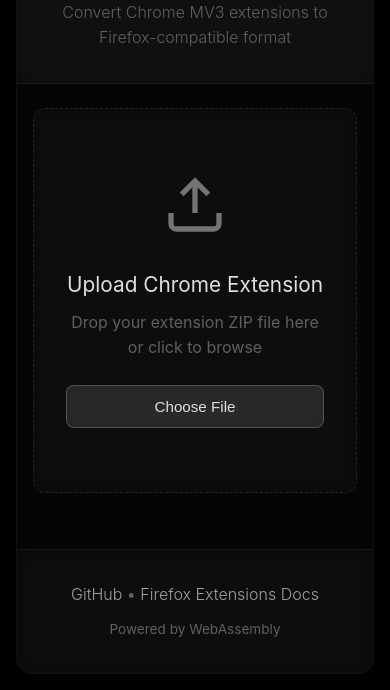
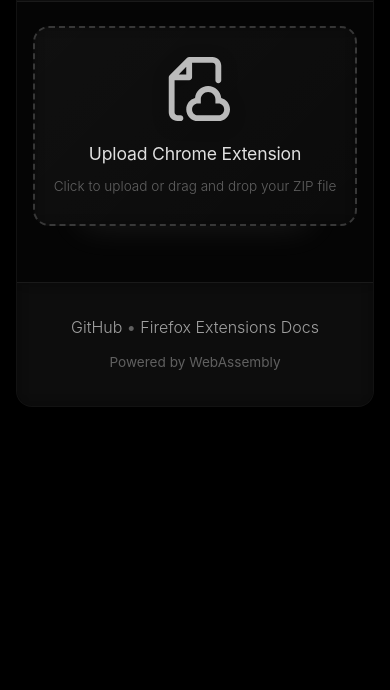
Before and after one commit to OtsoBear/chrome2moz, a plain HTML site: page web/index.html in a window 390 px wide. Shown: the part 227-917 px from the top of the page. After the commit the page ends 844 px from the top, so only its background shows below. Drawn offline with Linux system fonts and the light colour scheme; a script that the page names is missing.

Commit message:
feat: Enhance upload section with custom file upload component and improved styling

```diff
--- a/web/app.js
+++ b/web/app.js
@@ -41,6 +41,12 @@
 uploadBox.addEventListener('dragover', handleDragOver);
 uploadBox.addEventListener('dragleave', handleDragLeave);
 uploadBox.addEventListener('drop', handleDrop);
+uploadBox.addEventListener('click', (e) => {
+    // Prevent default label behavior to avoid double-triggering
+    if (e.target === uploadBox || e.target.closest('.icon') || e.target.closest('.text')) {
+        // Let the label's default behavior handle opening file dialog
+    }
+});
 convertBtn.addEventListener('click', handleConvert);
 cancelBtn.addEventListener('click', resetUI);
 downloadBtn.addEventListener('click', handleDownload);
--- a/web/index.html
+++ b/web/index.html
@@ -16,21 +16,22 @@
         <main>
             <!-- Upload Section -->
             <section class="upload-section">
-                <div class="upload-box" id="uploadBox">
-                    <div class="upload-content">
-                        <svg class="upload-icon" viewBox="0 0 24 24" fill="none" stroke="currentColor" stroke-width="2">
-                            <path d="M21 15v4a2 2 0 0 1-2 2H5a2 2 0 0 1-2-2v-4"></path>
-                            <polyline points="17 8 12 3 7 8"></polyline>
-                            <line x1="12" y1="3" x2="12" y2="15"></line>
+                <label for="fileInput" class="custom-file-upload" id="uploadBox">
+                    <div class="icon">
+                        <svg viewBox="0 0 24 24" fill="" xmlns="http://www.w3.org/2000/svg">
+                            <g id="SVGRepo_bgCarrier" stroke-width="0"></g>
+                            <g id="SVGRepo_tracerCarrier" stroke-linecap="round" stroke-linejoin="round"></g>
+                            <g id="SVGRepo_iconCarrier">
+                                <path fill-rule="evenodd" clip-rule="evenodd" d="M10 1C9.73478 1 9.48043 1.10536 9.29289 1.29289L3.29289 7.29289C3.10536 7.48043 3 7.73478 3 8V20C3 21.6569 4.34315 23 6 23H7C7.55228 23 8 22.5523 8 22C8 21.4477 7.55228 21 7 21H6C5.44772 21 5 20.5523 5 20V9H10C10.5523 9 11 8.55228 11 8V3H18C18.5523 3 19 3.44772 19 4V9C19 9.55228 19.4477 10 20 10C20.5523 10 21 9.55228 21 9V4C21 2.34315 19.6569 1 18 1H10ZM9 7H6.41421L9 4.41421V7ZM14 15.5C14 14.1193 15.1193 13 16.5 13C17.8807 13 19 14.1193 19 15.5V16V17H20C21.1046 17 22 17.8954 22 19C22 20.1046 21.1046 21 20 21H13C11.8954 21 11 20.1046 11 19C11 17.8954 11.8954 17 13 17H14V16V15.5ZM16.5 11C14.142 11 12.2076 12.8136 12.0156 15.122C10.2825 15.5606 9 17.1305 9 19C9 21.2091 10.7909 23 13 23H20C22.2091 23 24 21.2091 24 19C24 17.1305 22.7175 15.5606 20.9844 15.122C20.7924 12.8136 18.858 11 16.5 11Z" fill=""></path>
+                            </g>
                         </svg>
+                    </div>
+                    <div class="text">
                         <h2>Upload Chrome Extension</h2>
-                        <p>Drop your extension ZIP file here or click to browse</p>
-                        <input type="file" id="fileInput" accept=".zip" hidden>
-                        <button class="btn btn-primary" onclick="document.getElementById('fileInput').click()">
-                            Choose File
-                        </button>
+                        <p>Click to upload or drag and drop your ZIP file</p>
                     </div>
-                </div>
+                    <input id="fileInput" type="file" accept=".zip">
+                </label>
             </section>
 
             <!-- Processing Section -->
@@ -131,8 +132,8 @@
 
         <footer>
             <p>
-                <a href="https://github.com/OtsoBear/chrome2moz" target="_blank">GitHub</a> •
-                <a href="https://developer.mozilla.org/en-US/docs/Mozilla/Add-ons/WebExtensions" target="_blank">Firefox Extensions Docs</a>
+                <a href="https://github.com/OtsoBear/chrome2moz" target="_blank" rel="noopener noreferrer">GitHub</a> •
+                <a href="https://developer.mozilla.org/en-US/docs/Mozilla/Add-ons/WebExtensions" target="_blank" rel="noopener noreferrer">Firefox Extensions Docs</a>
             </p>
             <p class="version">Powered by WebAssembly</p>
         </footer>
--- a/web/styles.css
+++ b/web/styles.css
@@ -73,48 +73,92 @@
 /* Upload Section */
 .upload-section {
     text-align: center;
+    display: flex;
+    justify-content: center;
+    align-items: center;
 }
 
-.upload-box {
-    border: 1px dashed rgba(255, 255, 255, 0.1);
-    border-radius: 12px;
-    padding: 4rem 2rem;
-    background: rgba(255, 255, 255, 0.02);
+.custom-file-upload {
+    min-height: 280px;
+    width: 100%;
+    max-width: 480px;
+    display: flex;
+    flex-direction: column;
+    align-items: center;
+    justify-content: center;
+    gap: 24px;
+    cursor: pointer;
+    border: 2px dashed rgba(232, 232, 232, 0.2);
+    background: linear-gradient(135deg, rgba(255, 255, 255, 0.03) 0%, rgba(255, 255, 255, 0.01) 100%);
+    padding: 3rem 2rem;
+    border-radius: 16px;
+    box-shadow: 0px 48px 35px -48px rgba(232, 232, 232, 0.1);
+    transition: all 0.4s cubic-bezier(0.4, 0, 0.2, 1);
     backdrop-filter: blur(10px);
     -webkit-backdrop-filter: blur(10px);
-    transition: all 0.3s ease;
-    cursor: pointer;
 }
 
-.upload-box:hover {
-    border-color: rgba(255, 255, 255, 0.3);
-    background: rgba(255, 255, 255, 0.04);
-    transform: translateY(-2px);
+.custom-file-upload:hover {
+    border-color: rgba(232, 232, 232, 0.4);
+    background: linear-gradient(135deg, rgba(255, 255, 255, 0.06) 0%, rgba(255, 255, 255, 0.03) 100%);
+    transform: translateY(-4px);
+    box-shadow: 0px 56px 45px -48px rgba(232, 232, 232, 0.15);
 }
 
-.upload-box.drag-over {
-    border-color: rgba(255, 255, 255, 0.3);
-    background: rgba(255, 255, 255, 0.04);
+.custom-file-upload.drag-over {
+    border-color: rgba(232, 232, 232, 0.5);
+    background: linear-gradient(135deg, rgba(255, 255, 255, 0.08) 0%, rgba(255, 255, 255, 0.04) 100%);
+    transform: scale(1.02);
 }
 
-.upload-content h2 {
-    margin: 1.5rem 0 0.5rem;
-    color: var(--text-primary);
-    font-weight: 400;
-    font-size: 1.3rem;
+.custom-file-upload .icon {
+    display: flex;
+    align-items: center;
+    justify-content: center;
+    transition: transform 0.3s ease;
 }
 
-.upload-content p {
-    color: var(--text-dim);
-    margin-bottom: 1.5rem;
+.custom-file-upload:hover .icon {
+    transform: translateY(-4px);
 }
 
-.upload-icon {
-    width: 64px;
-    height: 64px;
-    color: var(--text-secondary);
-    margin: 0 auto;
-    opacity: 0.7;
+.custom-file-upload .icon svg {
+    height: 100px;
+    width: 100px;
+    fill: rgba(232, 232, 232, 0.8);
+    filter: drop-shadow(0 4px 8px rgba(0, 0, 0, 0.3));
+    transition: all 0.3s ease;
+}
+
+.custom-file-upload:hover .icon svg {
+    fill: rgba(232, 232, 232, 0.95);
+}
+
+.custom-file-upload .text {
+    display: flex;
+    flex-direction: column;
+    align-items: center;
+    justify-content: center;
+    gap: 8px;
+}
+
+.custom-file-upload .text h2 {
+    font-weight: 400;
+    color: var(--text-primary);
+    font-size: 1.5rem;
+    margin: 0;
+    letter-spacing: -0.01em;
+}
+
+.custom-file-upload .text p {
+    font-weight: 300;
+    color: var(--text-dim);
+    font-size: 0.95rem;
+    margin: 0;
+}
+
+.custom-file-upload input {
+    display: none;
 }
 
 /* Cards */
@@ -571,6 +615,55 @@
     .format-options {
         flex-direction: column;
     }
+
+    .custom-file-upload {
+        min-height: 240px;
+        max-width: 100%;
+        padding: 2rem 1.5rem;
+        gap: 20px;
+    }
+
+    .custom-file-upload .icon svg {
+        height: 80px;
+        width: 80px;
+    }
+
+    .custom-file-upload .text h2 {
+        font-size: 1.25rem;
+    }
+
+    .custom-file-upload .text p {
+        font-size: 0.9rem;
+    }
+}
+
+@media (max-width: 480px) {
+    header h1 {
+        font-size: 1.5rem;
+    }
+
+    .subtitle {
+        font-size: 0.9rem;
+    }
+
+    .custom-file-upload {
+        min-height: 200px;
+        padding: 1.5rem 1rem;
+        gap: 16px;
+    }
+
+    .custom-file-upload .icon svg {
+        height: 70px;
+        width: 70px;
+    }
+
+    .custom-file-upload .text h2 {
+        font-size: 1.1rem;
+    }
+
+    .custom-file-upload .text p {
+        font-size: 0.85rem;
+    }
 }
 
 /* Utility Classes */
```
